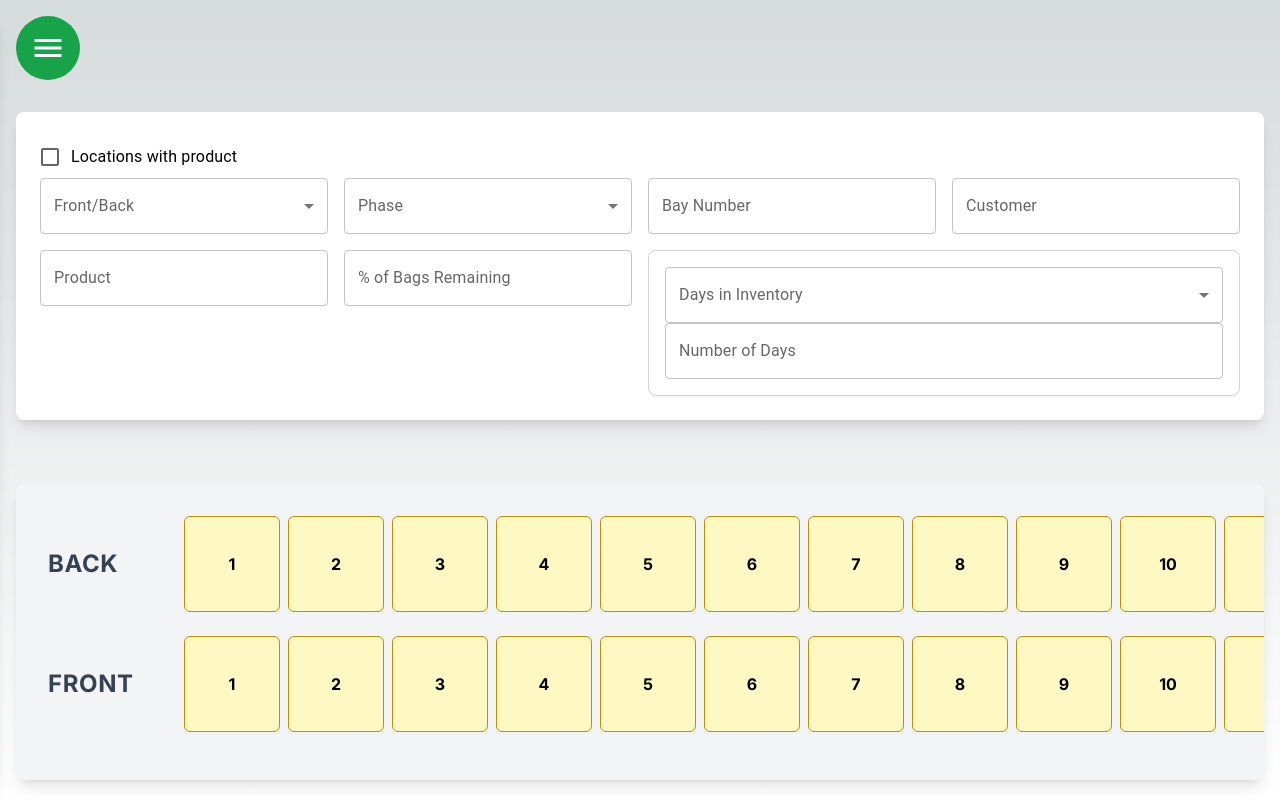
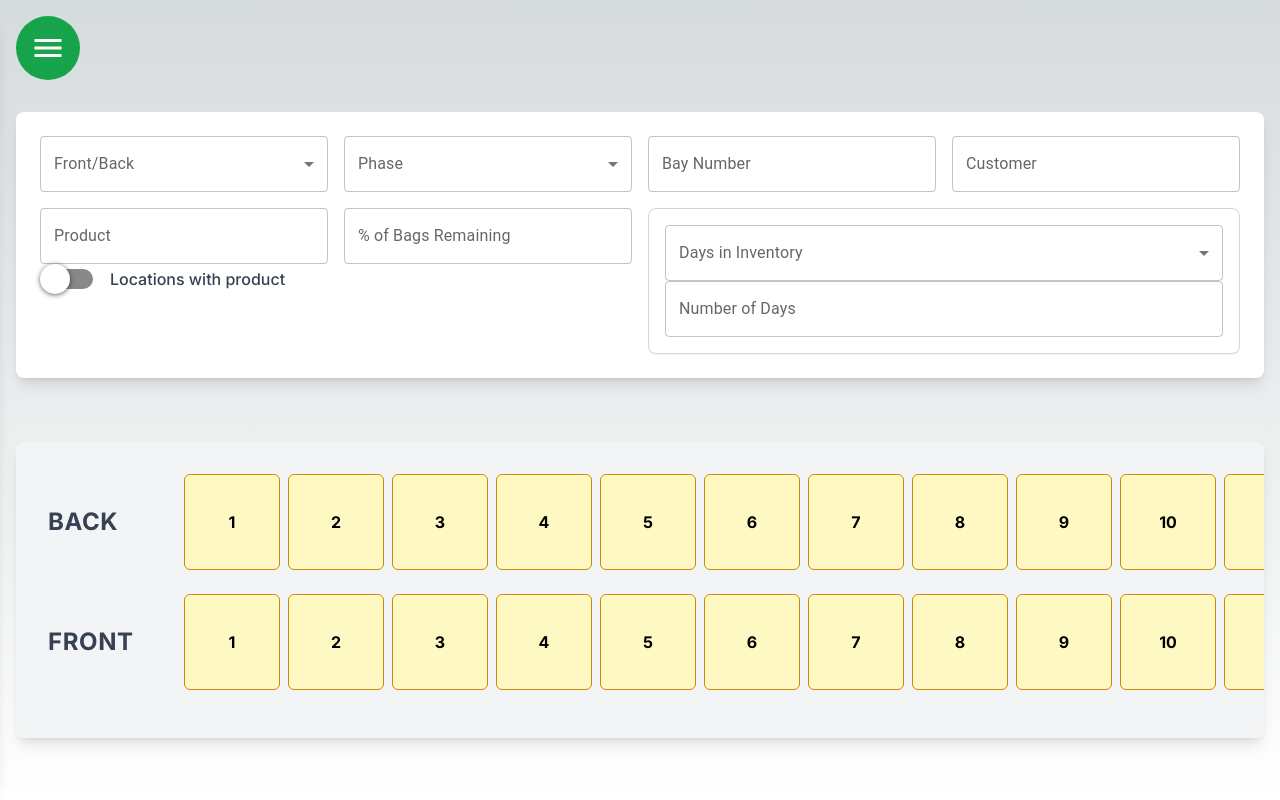
Before and after one commit to ivoorusso/bulkpaklocationmapFork, a Next.js app: page / in a window 1280 px wide. Built offline with nearby package versions, Linux system fonts and the light colour scheme.

Commit message:
update filters

```diff
--- a/package.json
+++ b/package.json
@@ -16,7 +16,8 @@
     "@shadcn/ui": "^0.0.4",
     "next": "14.2.7",
     "react": "^18",
-    "react-dom": "^18"
+    "react-dom": "^18",
+    "react-switch": "^7.0.0"
   },
   "devDependencies": {
     "autoprefixer": "^10.4.20",
--- a/src/app/page.js
+++ b/src/app/page.js
@@ -12,8 +12,8 @@ import Tooltip from '@mui/material/Tooltip';
 import Collapse from '@mui/material/Collapse';
 import IconButton from '@mui/material/IconButton';
 import MenuIcon from '@mui/icons-material/Menu';
-import { Checkbox, FormControlLabel } from "@mui/material";
-import { Card, OutlinedInput } from '@mui/material';
+import Switch from "react-switch";
+
 
 
 
@@ -170,21 +170,9 @@ export default function Home() {
       <section className="flex-1 p-4 flex flex-col items-center justify-start overflow-auto relative mt-24">
         <div className="flex flex-col w-full max-w-full lg:max-w-7xl">
 
+
         <div className="bg-white mb-8 p-6 rounded-lg shadow-lg w-full">
-            {/* Locations with product Filter */}
-            <FormControl component="fieldset" className="w-full">
-              <FormControlLabel
-                control={
-                  <Checkbox
-                    checked={filters.withProduct}
-                    onChange={(e) => setFilters({ ...filters, withProduct: e.target.checked })}
-                    name="withProduct"
-                  />
-                }
-                label="Locations with product"
-              />
-            </FormControl>
-            <div className="grid grid-cols-1 sm:grid-cols-2 md:grid-cols-3 lg:grid-cols-4 gap-4">
+  <div className="grid grid-cols-1 sm:grid-cols-2 lg:grid-cols-4 gap-4">
 
     {/* Front/Back Filter */}
     <FormControl variant="outlined" className="w-full">
@@ -242,15 +230,33 @@ export default function Home() {
       onChange={handleFilterChange}
     />
 
-              {/* Product Filter */}
+    {/* Product Filter and Custom Styled Switch with Label */}
+    <div className="w-full">
       <TextField
         label="Product"
         variant="outlined"
-                className="w-full"
+        className="w-full mb-4"
         name="product"
         value={filters.product}
         onChange={handleFilterChange}
       />
+      <div className="flex items-center space-x-3">
+        <Switch
+          checked={filters.withProduct}
+          onChange={(checked) => setFilters({ ...filters, withProduct: checked })}
+          onColor="#86d3ff"
+          onHandleColor="#2693e6"
+          handleDiameter={30}
+          uncheckedIcon={false}
+          checkedIcon={false}
+          boxShadow="0px 1px 5px rgba(0, 0, 0, 0.6)"
+          activeBoxShadow="0px 0px 1px 10px rgba(0, 0, 0, 0.2)"
+          height={20}
+          width={48}
+        />
+        <span className="text-gray-700 font-medium">Locations with product</span>
+      </div>
+    </div>
 
     {/* % of Bags Remaining Filter */}
     <TextField
@@ -262,8 +268,6 @@ export default function Home() {
       onChange={handleFilterChange}
       type="number"
     />
-
-
 
     {/* Days in Inventory Filters */}
     <div className="border border-gray-300 p-4 rounded-lg shadow-sm bg-white col-span-2">
@@ -298,10 +302,11 @@ export default function Home() {
         type="number"
       />
     </div>
+  </div>
+</div>
 
 
-            </div>
-          </div>
+
 
 
           {/* Boxes Container */}
```
Also changed, not shown: 1 other file (tests, documents, lock files or other folders). Lines whose indentation alone changed are shown as unchanged.
